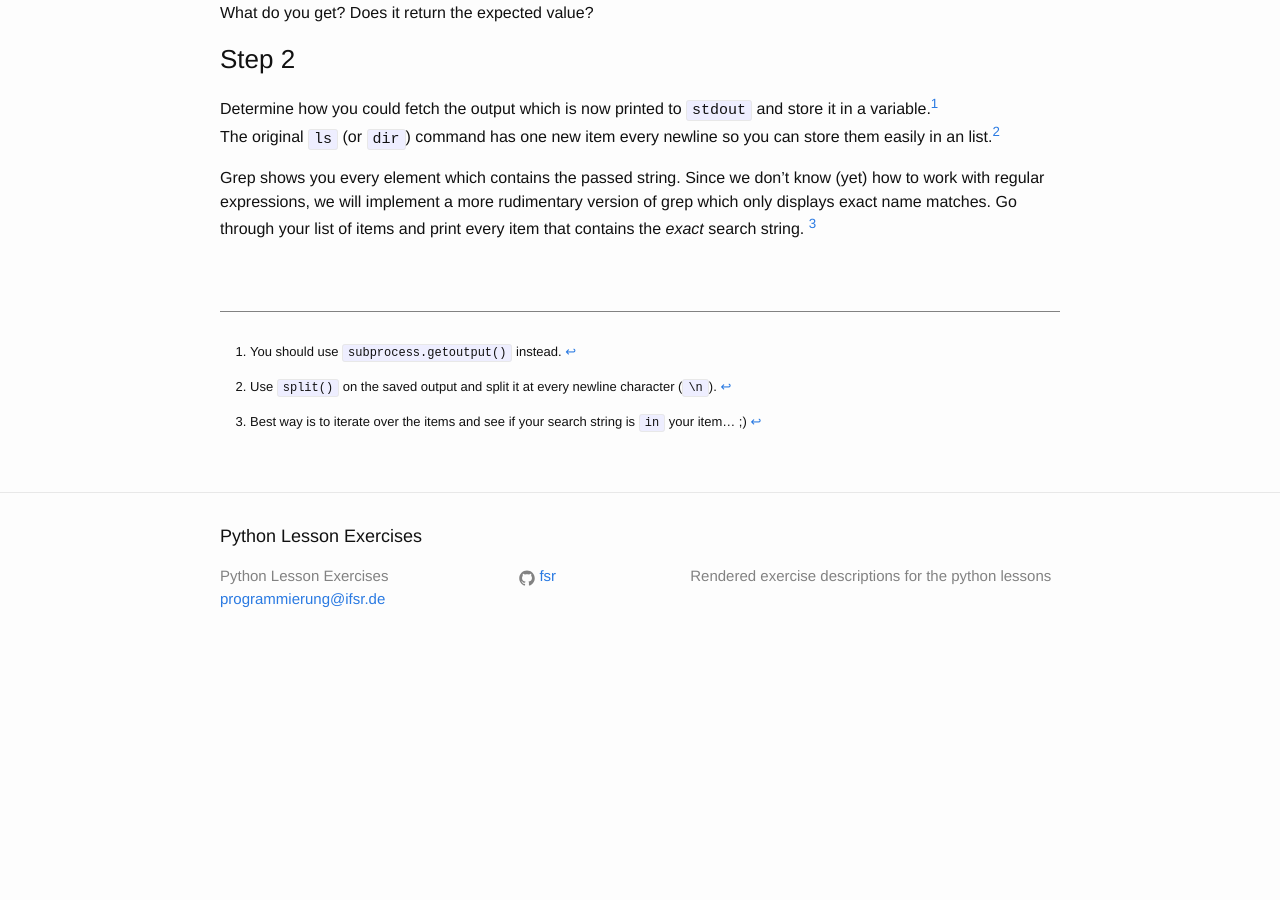
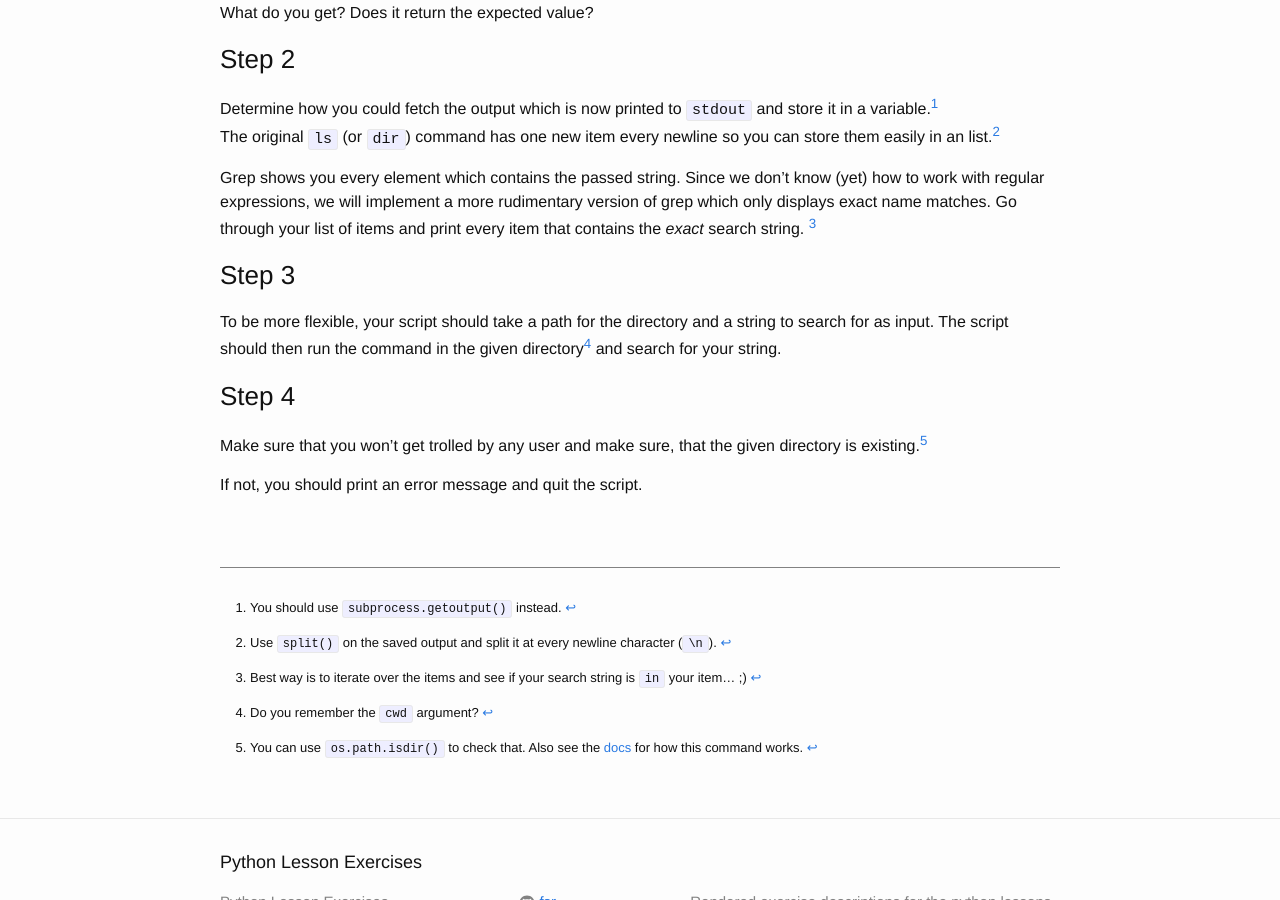
Before and after one commit to fsr/python-lessons, a Jekyll site: the page built from _exercises/16_poor_grep.md, in a window 1280 px wide and 900 px high, scrolled down 487 px. Built offline with Jekyll 4.4.1, drawn with Linux system fonts in a browser that asks for light colours; before the commit the page ends 1157 px from its top, so only the background shows below that.

Commit message:
finish exercise 16

```diff
--- a/_data/materials.yml
+++ b/_data/materials.yml
@@ -38,7 +38,7 @@ slides:
     number: 8
     name: Process
     url: https://ifsr.de/kurs-materialien/python/08_process.pdf
-    published: False
+    published: True
   -
     number: 9
     name: Web client
--- a/_exercises/16_poor_grep.md
+++ b/_exercises/16_poor_grep.md
@@ -31,3 +31,21 @@ print every item that contains the _exact_ search string. [^how]
 
 [^how]:
     Best way is to iterate over the items and see if your search string is `in` your item... ;)
+
+
+### Step 3
+
+To be more flexible, your script should take a path for the directory and a string to search for as input.
+The script should then run the command in the given directory[^dir] and search for your string.
+
+[^dir]:
+    Do you remember the `cwd` argument?
+
+### Step 4
+
+Make sure that you won't get trolled by any user and make sure, that the given directory is existing.[^osisdir]
+
+If not, you should print an error message and quit the script.
+
+[^osisdir]:
+    You can use `os.path.isdir()` to check that. Also see the [docs](https://docs.python.org/3.5/library/os.path.html) for how this command works.
```
Also changed, not shown: other parts of _exercises/16_poor_grep.md (+1 -1 lines).
